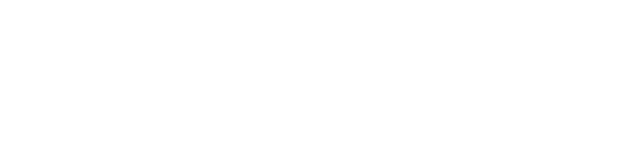
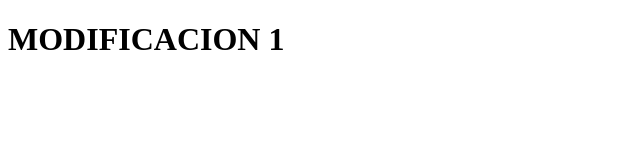
Before and after one commit to LucasSanma/Repo-pagina-de-prueba, a plain HTML site: page index.html in a window 1280 px wide. Shown: the whole page, without its empty margins (0-640 px from the left). Drawn offline with Linux system fonts and the light colour scheme.

Commit message:
Agregue un h1 a index.html

```diff
--- a/index.html
+++ b/index.html
@@ -7,6 +7,6 @@
     <title>Document</title>
 </head>
 <body>
-
+    <h1>MODIFICACION 1</h1>
 </body>
 </html>
```
